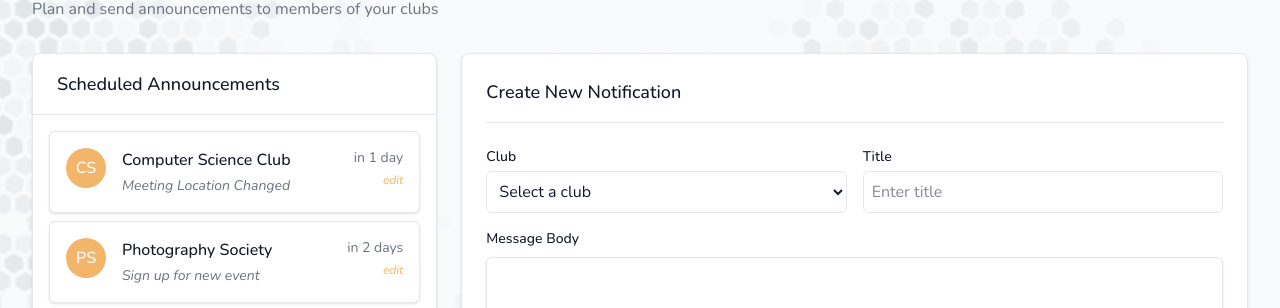
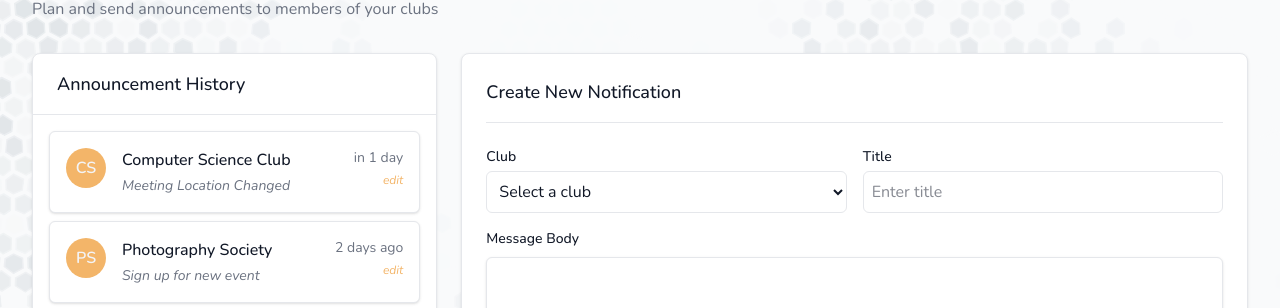
Before and after one commit to timothywashburn/clubhive, a React (Vite) app in the folder client/: page /send-notification in a window 1280 px wide. Shown: the part 144-452 px from the top of the page. Built offline with nearby package versions, Linux system fonts and the light colour scheme; no server answers.

Commit message:
scheduled notifications -> notification history

```diff
--- a/client/src/pages/SendNotification.tsx
+++ b/client/src/pages/SendNotification.tsx
@@ -10,7 +10,7 @@ export function SendNotification() {
         {
             club: 'Photography Society',
             title: 'Sign up for new event',
-            time: 'in 2 days',
+            time: '2 days ago',
         },
     ];
 
@@ -26,7 +26,7 @@ export function SendNotification() {
                     <div className="w-1/3 bg-surface rounded-lg shadow border border-outline-variant">
                         <div className="px-6 py-4 border-b border-outline-variant">
                             <div className="flex items-center justify-between">
-                                <h2 className="text-lg font-medium text-on-surface">Scheduled Announcements</h2>
+                                <h2 className="text-lg font-medium text-on-surface">Announcement History</h2>
                             </div>
                         </div>
 
```
